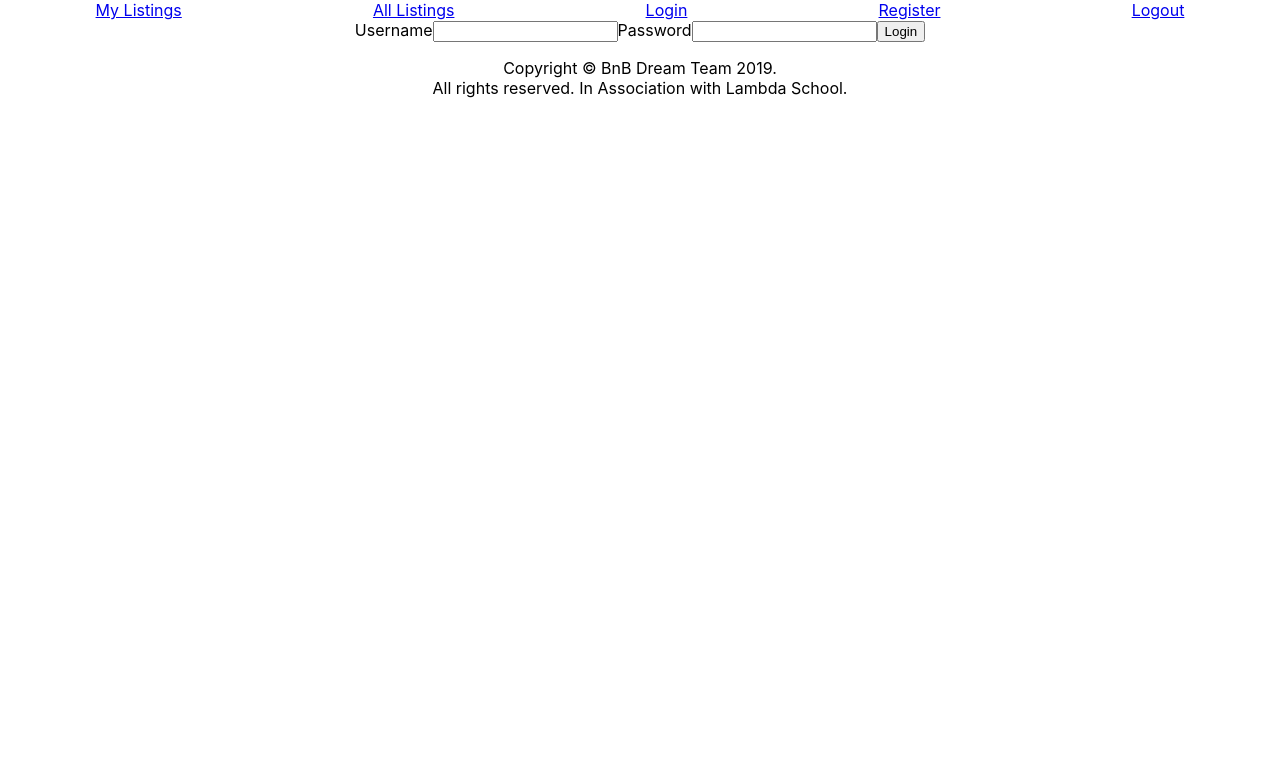
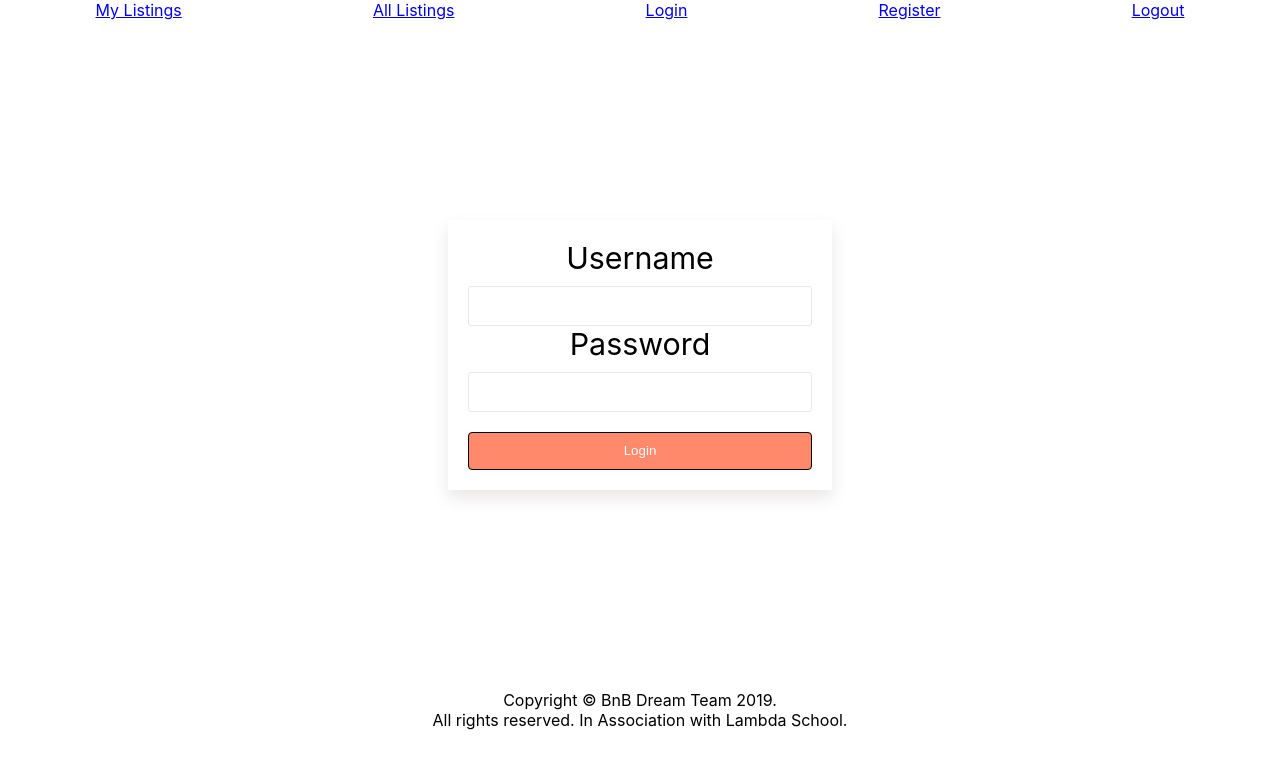
Before and after one commit to AirBnB-dream-team/Front-End, a React (Create React App) app: page /login in a window 1280 px wide. Shown: the top 768 px of the page. Built offline with nearby package versions, Linux system fonts and the light colour scheme.

Commit message:
completed login and register styling

```diff
--- a/src/App.css
+++ b/src/App.css
@@ -49,22 +49,24 @@
   color: red;
 }
 /* Registration styling */
-.register {
-  border: 1px solid #ebe6e6;
+.register, .login {
+  border: 1px ebe6e6;
   width: 30%;
   padding:20px;
   margin: 25vh auto;
 
+  box-shadow: 0 8px 16px 0 #ebe6e6;
+
 
 
 }
-.registration-form {
+.registration-form, .login-form {
   width: 100%;
   display: flex;
   flex-direction:column;
   font-size: 1.9rem;
 }
-.registration-form input {
+.registration-form input, .login-form input{
   width: 100%;
   margin-top:10px;
   font-size: 1.2rem;
@@ -77,20 +79,22 @@
 
 
 }
-.registration-form button {
+.register-button, .login-button {
+  background-color: #ff896b;
+  color: white;
+  border: 1px solid black;
+  border-radius: 4px;
+  padding: 3%;
+  margin-right: 5%;
   width: 100%;
-  margin-top:10px;
-  border-radius: 4px;
-  line-height: 24px;
-  font-size: 1.6rem;
-  background:#e8d4b4;
+  margin-top: 20px;
 
 }
 
 
 /* registration responsive css */
 @media only screen and (max-width: 500px) {
-  .register {
+  .register,.login {
     width:60%;
   }
 }
--- a/src/components/Login.js
+++ b/src/components/Login.js
@@ -13,7 +13,9 @@ function LoginForm(props){
           } = props;
     return (
 
-            <Form className='login-form'>
+            <div className="login">
+                <Form className='login-form'>
+                <div>
                 <label htmlFor='username'>Username</label>
                 <Field
                     name='username'
@@ -21,8 +23,10 @@ function LoginForm(props){
                     value={values.username}
                 />
                 {touched.username && errors.username && (
-                    <p> {errors.username}</p>
+                    <p className="errors"> {errors.username}</p>
                 )}
+                </div>
+                <div>
                 <label htmlFor='password'>Password</label>
                 <Field
                     type='password'
@@ -31,11 +35,13 @@ function LoginForm(props){
                     value = {values.password}
                 />
                 {touched.password && errors.password && (
-                    <p> {errors.password}</p>
+                    <p className='errors'> {errors.password}</p>
                 )}
-                <button type="submit">Login</button>
+                </div>
+                <button type="submit" className='login-button'>Login</button>
 
             </Form>
+            </div>
 
 
 
--- a/src/components/RegisterForm.js
+++ b/src/components/RegisterForm.js
@@ -62,7 +62,7 @@ function RegisterForm(props){
                         )}
                     </div>
                     <div>
-                        <button type="submit">Register</button>
+                        <button type="submit" className="register-button">Register</button>
                     </div>
 
                 </Form>
```
